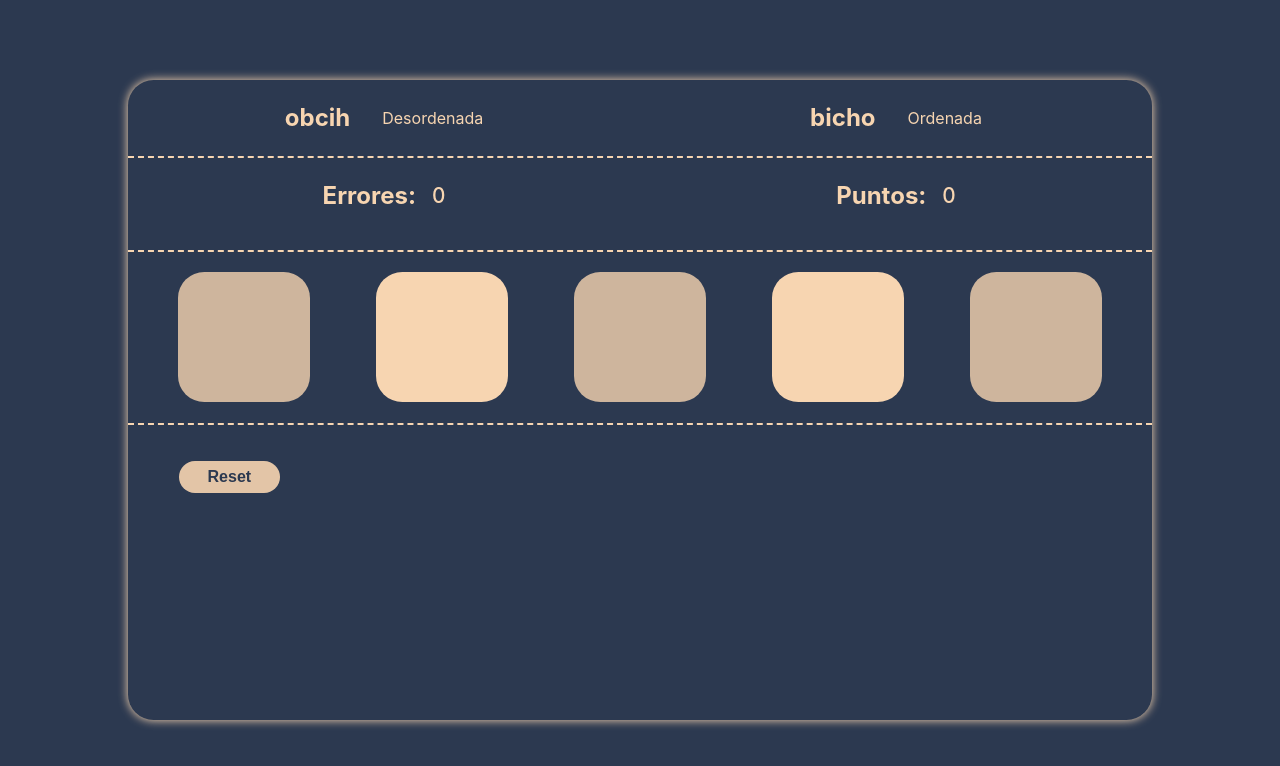
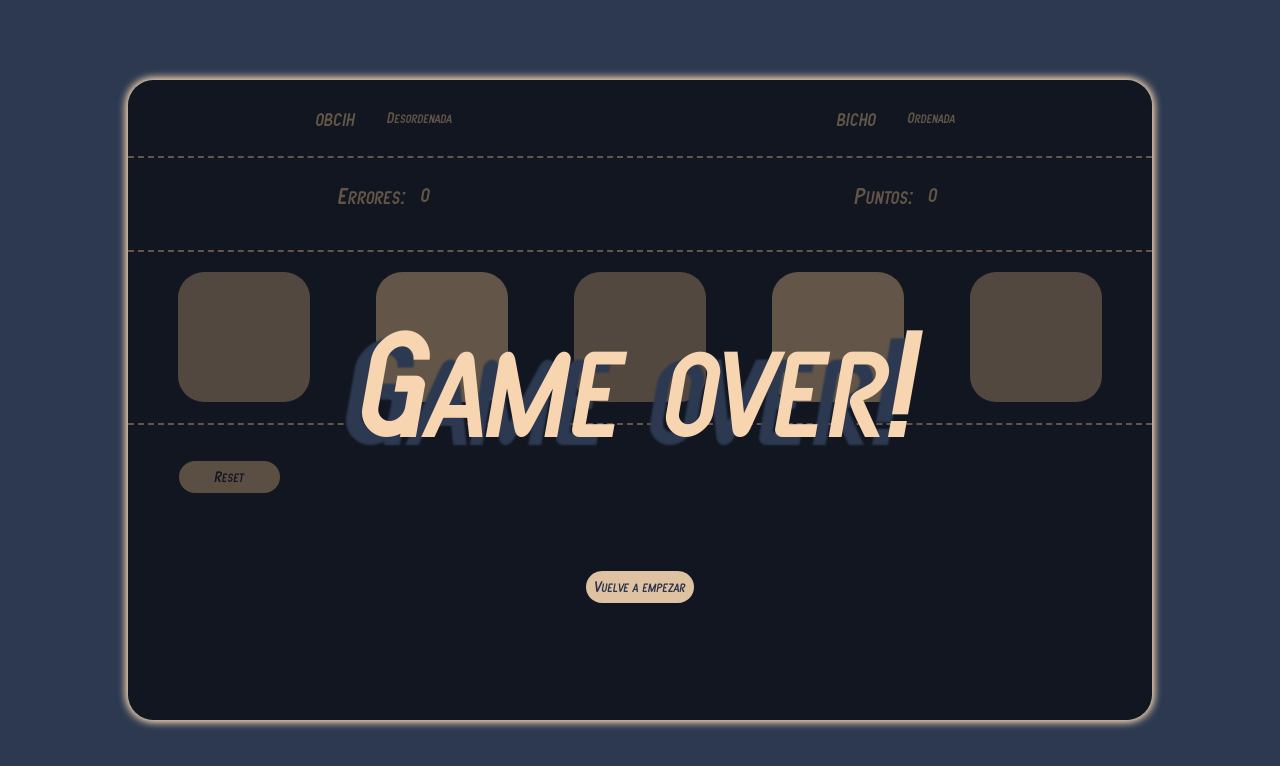
Before and after one commit to FernandoEmilianoFloresDeLaRiva/juego-de-palabras, a React (Vite) app: page / in a window 1280 px wide. Shown: the top 766 px of the page. Built offline with nearby package versions, Linux system fonts and the light colour scheme.

Commit message:
se añadio fuente, se movieron funcionalidades

```diff
--- a/src/components/Button/Button.jsx
+++ b/src/components/Button/Button.jsx
@@ -1,9 +1,9 @@
 import React from 'react'
 import style from './Button.module.css'
 
-function Button({text}) {
+function Button({text, click}) {
   return (
-    <button className={style.button}>{text}</button>
+    <button className={style.button} onClick={click}>{text}</button>
   )
 }
 
--- a/src/components/Button/Button.module.css
+++ b/src/components/Button/Button.module.css
@@ -8,7 +8,7 @@
   height: 2rem;
   text-align: center;
   font-size: 1rem;
-  font-weight: bold;
+  font-weight: bolder;
   transition: all 1.3s;
 }
 
--- /dev/null
+++ b/src/components/GameOver/Modal.jsx
@@ -0,0 +1,14 @@
+import React from 'react'
+import styles from './Modal.module.css'
+import Button from '../Button/Button'
+function Modal() {
+  return (
+    <div className={styles.modal}>
+        <h1>Game over!</h1>
+        {/* Añadir funcionalidad de cerrar modal */}
+        <Button text={"Vuelve a empezar"}/>
+    </div>
+  )
+}
+
+export default Modal
--- /dev/null
+++ b/src/components/GameOver/Modal.module.css
@@ -0,0 +1,21 @@
+.modal {
+  display: flex;
+  flex-direction: column;
+  justify-content: center;
+  align-items: center;
+  position: fixed;
+  width: 80vw;
+  min-height: 80vh;
+  border-radius: 2vw;
+  box-shadow: 0px 0px 10px 0.3px #f7d5b1;
+  background-color: rgb(0, 0, 0, 0.6);
+  color: #f7d5b1;
+  z-index: 1;
+}
+
+.modal h1{
+  text-shadow: -1rem 0.5rem 2px #2c3950;
+  text-align: center;
+  line-height: 1em;
+  font-size: 10rem;
+}
--- a/src/components/InputLetra/InputLetra.jsx
+++ b/src/components/InputLetra/InputLetra.jsx
@@ -2,7 +2,7 @@ import React, { useState } from "react";
 import style from "./Letra.module.css";
 import { useLetters } from "../../hooks/useLetters";
 
-function InputLetra({ index, word, handleErrores, handlePuntos, puntos }) {
+function InputLetra({ index, word, handleErrores, handlePuntos, puntos, inputRef }) {
   const [value, setValue] = useState("");
   const { letrasIngresadas } = useLetters(
     word,
@@ -18,7 +18,7 @@ function InputLetra({ index, word, handleErrores, handlePuntos, puntos }) {
   };
 
   return (
-    <input className={style.input} onChange={handleChange} value={value} />
+    <input className={style.input} onChange={handleChange} value={value} ref={inputRef}/>
   );
 }
 
--- a/src/hooks/useWord.jsx
+++ b/src/hooks/useWord.jsx
@@ -22,5 +22,5 @@ export const useWord = () => {
     };
     handlePuntos();
   }, [puntosLetra]);
-  return { word, puntosLetra, puntos, setPuntosLetra};
+  return { word, puntosLetra, puntos, setPuntosLetra, setPuntos};
 };
--- a/src/index.css
+++ b/src/index.css
@@ -1,5 +1,13 @@
+@font-face {
+  font-family: Atarian;
+  src: url("./fonts/sf-atarian-system.italic.ttf");
+}
+
+*{
+  font-family:Atarian;
+}
+
 :root {
-  font-family:Inter, system-ui, Avenir, Helvetica, Arial, sans-serif;
   line-height: 1.5;
   font-weight: 400;
   color-scheme: light dark;
--- a/src/pages/Index/IndexPage.jsx
+++ b/src/pages/Index/IndexPage.jsx
@@ -1,19 +1,28 @@
-import React, { useEffect, useState } from "react";
+import React, { useRef, useState } from "react";
 import styles from "./index.module.css";
 import Puntuacion from "../../components/Puntuacion/Puntuacion";
 import InputLetra from "../../components/InputLetra/InputLetra";
 import Button from "../../components/Button/Button";
 import Palabra from "../../components/Palabra/Palabra";
 import { useWord } from "../../hooks/useWord";
+import Modal from "../../components/GameOver/Modal";
 
 function IndexPage() {
   const [errores, setErrores] = useState(0);
-  const { word, puntos, setPuntosLetra } = useWord();
+  const { word, puntos, setPuntosLetra, setPuntos } = useWord();
   const handleErrores = () => {
     setErrores(errores + 1);
   };
+  const handleReset = (e) => {
+    e.preventDefault();
+    setErrores(0);
+    setPuntosLetra(0);
+    setPuntos(0);
+  };
   return (
     <div className={styles.body}>
+      {/* Añadir modal condicional*/}
+      <Modal />
       <section className={styles.primeraSeccion}>
         <Palabra palabra={word.reverseWord} orden={"desordenada"} />
         <Palabra palabra={word.orderWord} orden={"ordenada"} />
@@ -35,7 +44,7 @@ function IndexPage() {
           })}
         </div>
         <div className={styles.contenedorButton}>
-          <Button text={"Reset"} />
+          <Button text={"Reset"} click={handleReset} />
         </div>
       </section>
     </div>
```
Also changed, not shown: src/fonts/sf-atarian-system.italic.ttf (added).
